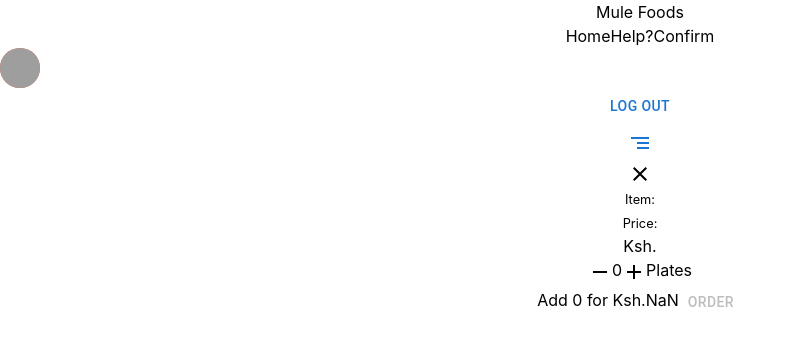
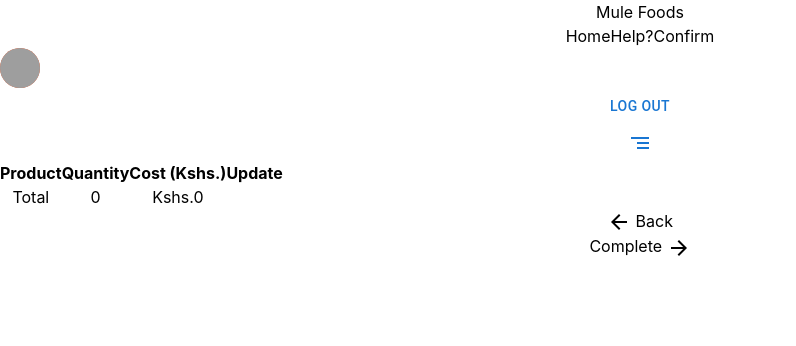
Before and after one commit to JohanaGikonyo/Mule-Foods, a React (Vite) app in the folder frontend/: page /mainpage/cart in a window 1280 px wide. Shown: the top 346 px of the page, without its empty margins (0-796 px from the left). Built offline with nearby package versions, Linux system fonts and the light colour scheme; grey boxes are pictures that could not be loaded.

Commit message:
home/cart

```diff
--- a/frontend/src/components/Pages/Cart.jsx
+++ b/frontend/src/components/Pages/Cart.jsx
@@ -1,89 +1,102 @@
-import { useState } from "react";
+import { useState, useEffect } from "react";
 import RemoveIcon from '@mui/icons-material/Remove';
-import CloseIcon from '@mui/icons-material/Close';
-import Button from '@mui/material/Button';
 import AddIcon from '@mui/icons-material/Add';
-import { cartItems, useItemStore } from "../Store/Store";
+import { cartItems } from "../Store/Store";
+import { NavLink } from "react-router-dom";
+import ArrowForwardIcon from '@mui/icons-material/ArrowForward';
+import ArrowBackIcon from '@mui/icons-material/ArrowBack';
 
-function ProductDetail() {
-    const [amount, setAmount] = useState(0);
-
-    const { increment, decrement, addItems } = cartItems((state) => ({
+function Cart() {
+    const { items, updateItemQuantity, removeItem, increment, decrement } = cartItems((state) => ({
+        items: state.items,
         increment: state.increment,
         decrement: state.decrement,
-        addItems: state.addItems
+        updateItemQuantity: state.updateItemQuantity,
+        removeItem: state.removeItem
     }));
+    const [totalCost, setTotalCost] = useState(0);
+    const [totalQuantity, setTotalQuantity] = useState(0);
 
-    const { product, setProductDetailVisible } = useItemStore((state) => ({
-        product: state.product,
-        setProductDetailVisible: state.setProductDetailVisible
-    }));
+    useEffect(() => {
+        const totalCost = items.reduce((sum, item) => sum + item.itemCost, 0);
+        const totalQuantity = items.reduce((sum, item) => sum + item.itemQuantity, 0);
+        setTotalCost(totalCost);
+        setTotalQuantity(totalQuantity);
+    }, [items]);
 
-    const handleAddItemToCart = () => {
-        if (amount > 0) {
-            addItems({
-                itemName: product.itemName,
-                itemPrice: product.itemPrice, // Store individual item price as well
-                itemCost: product.itemPrice * amount,
-                itemQuantity: amount
-            });
-            setAmount(0); // Reset amount after adding to cart
+    const handleIncrement = (itemName) => {
+        updateItemQuantity(itemName, 1);
+        increment();
+    };
+
+    const handleDecrement = (itemName) => {
+        decrement();
+        const item = items.find(item => item.itemName === itemName);
+        if (item.itemQuantity === 1) {
+            removeItem(itemName);
+        } else if (item.itemQuantity > 1) {
+            updateItemQuantity(itemName, -1);
         }
     };
 
     return (
-        <div className="fixed inset-0 flex justify-center items-center bg-gray-800 bg-opacity-75 z-50">
-            <div className="relative bg-white p-5 rounded-md shadow-lg w-full max-w-md md:max-w-2xl lg:max-w-4xl">
-                <div className="absolute top-2 right-2">
-                    <button onClick={() => { setProductDetailVisible() }} className="text-orange-400">
-                        <CloseIcon />
+        <div className="flex flex-col items-center justify-center mt-10 px-2 md:px-20">
+            <div className="shadow-lg bg-white overflow-hidden sm:rounded-lg w-full">
+                <table className="min-w-full divide-y divide-gray-200 border border-gray-300">
+                    <thead className="bg-gray-50">
+                        <tr>
+                            <th className="px-1 py-2 text-xs font-medium text-gray-500 uppercase tracking-wider md:px-6 md:py-3 border border-gray-300">Product</th>
+                            <th className="px-1 py-2 text-left text-xs font-medium text-gray-500 uppercase tracking-wider md:px-6 md:py-3 border border-gray-300">Quantity</th>
+                            <th className="px-1 py-2 text-left text-xs font-medium text-gray-500 uppercase tracking-wider md:px-6 md:py-3 border border-gray-300">Cost (Kshs.)</th>
+                            <th className="px-1 py-2 text-left text-xs font-medium text-gray-500 uppercase tracking-wider md:px-6 md:py-3 border border-gray-300">Update</th>
+                        </tr>
+                    </thead>
+                    <tbody className="bg-white divide-y divide-gray-200">
+                        {items.map((item) => (
+                            <tr key={item.itemName}>
+                                <td className="px-1 py-2 md:px-6 md:py-3 whitespace-wrap border border-gray-300">{item.itemName}</td>
+                                <td className="px-1 py-2 md:px-6 md:py-3 whitespace-nowrap border border-gray-300">{item.itemQuantity}</td>
+                                <td className="px-1 py-2 md:px-6 md:py-3 whitespace-nowrap border border-gray-300">Kshs.{item.itemCost}</td>
+                                <td className="px-1 py-2 md:px-6 md:py-3 whitespace-nowrap border border-gray-300 flex justify-around">
+                                    <button
+                                        className="text-blue-400 font-extrabold rounded-full bg-slate-200 p-1"
+                                        onClick={() => handleDecrement(item.itemName)}
+                                        disabled={item.itemQuantity < 1}
+                                    >
+                                        <RemoveIcon fontSize="small" />
+                                    </button>
+                                    <button
+                                        className="text-blue-400 font-extrabold rounded-full bg-slate-200 p-1 ml-1"
+                                        onClick={() => handleIncrement(item.itemName)}
+                                    >
+                                        <AddIcon fontSize="small" />
+                                    </button>
+                                </td>
+                            </tr>
+                        ))}
+                        <tr className="bg-gray-100">
+                            <td className="px-1 py-2 md:px-6 md:py-3 font-semibold border border-gray-300">Total</td>
+                            <td className="px-1 py-2 md:px-6 md:py-3 font-semibold border border-gray-300">{totalQuantity}</td>
+                            <td className="px-1 py-2 md:px-6 md:py-3 font-semibold border border-gray-300">Kshs.{totalCost}</td>
+                            <td className="border border-gray-300"></td>
+                        </tr>
+                    </tbody>
+                </table>
+            </div>
+            <div className="flex gap-3 mt-10">
+                <div className="mt-10 mb-10">
+                    <button className="px-2 py-1 border border-orange-400 rounded-md">
+                        <NavLink to='/mainpage/home' className="flex flex-row"><span className="text-blue-500"><ArrowBackIcon /> </span>Back</NavLink>
                     </button>
                 </div>
-
-                <div className="flex flex-col lg:flex-row justify-around items-center gap-5">
-                    <div className="flex flex-col justify-around items-center gap-5 m-10">
-                        <div className="flex flex-row justify-around items-center gap-2">
-                            <span><small>Item:</small></span>
-                            <p className="text-orange-400">{product.itemName}</p>
-                        </div>
-                        <div className="flex flex-row justify-around items-center gap-2">
-                            <small><span>Price:</span></small>
-                            <p className="font-extrabold text-2xl rounded-md">
-                                <span className="text-orange-400 p-2">Ksh.</span>{product.itemPrice}
-                            </p>
-                        </div>
-
-                        <div className="flex gap-5 items-center">
-                            <button className="flex gap-1 items-center border rounded-md border-slate-400 px-2 py-1">
-                                {amount === 0 ? (
-                                    <button className="text-slate-400 rounded-full bg-slate-200 p-1" disabled>
-                                        <RemoveIcon />
-                                    </button>
-                                ) : (
-                                    <button className="text-blue-400 font-extrabold rounded-full bg-slate-200 p-1" onClick={() => { decrement(); setAmount(amount - 1) }}>
-                                        <RemoveIcon />
-                                    </button>
-                                )}
-
-                                {amount}
-
-                                <button className="text-blue-400 font-extrabold rounded-full bg-slate-200 p-1" onClick={() => { increment(); setAmount(amount + 1) }}>
-                                    <AddIcon />
-                                </button>
-                            </button>
-                            <span>Plates</span>
-                        </div>
-                        <div className="flex gap-3">
-                            <button className="px-2 py-1 bg-slate-300 rounded-md text-slate-800">
-                                Add {amount} for Ksh.{product.itemPrice * amount}
-                            </button>
-                            <Button onClick={handleAddItemToCart} disabled={amount === 0}>Order</Button>
-                        </div>
-                    </div>
+                <div className="mt-10 mb-10">
+                    <button className="px-1 py-1 border border-orange-400 rounded-md">
+                        <NavLink to='/mainpage/confirm' className="flex flex-row">Complete <span className="text-blue-500"><ArrowForwardIcon /></span></NavLink>
+                    </button>
                 </div>
             </div>
         </div>
     );
 }
 
-export default ProductDetail;
+export default Cart;
```
